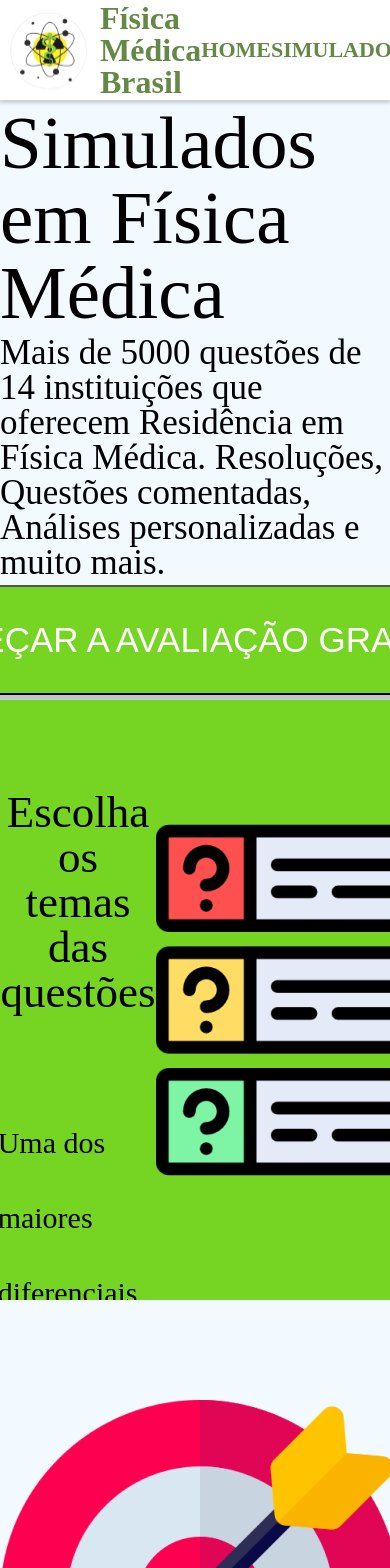
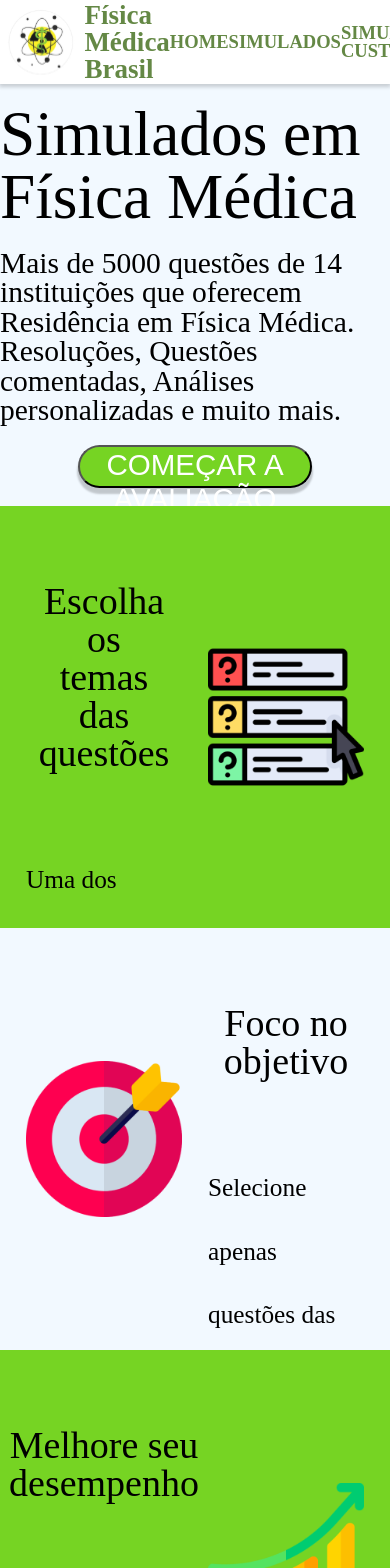
Before and after one commit to GDMeira/SimulAiFrontend, a React (Vite) app: page / in a window 390 px wide. Shown: the top 1568 px of the page. Built offline with nearby package versions, Linux system fonts and the light colour scheme.

Commit message:
Criação do componente Post na Home Page e início da implementação de responsividade na navBar e na Home page

```diff
--- a/src/components/NavBar.jsx
+++ b/src/components/NavBar.jsx
@@ -28,11 +28,11 @@ export default function Footer() {
 
 const ContainerSC = styled.div`
     width: 100vw;
-    height: 100px;
+    height: 10vh;
     display: flex;
     justify-content: space-around;
     align-items: center;
-    font-size: 30px;
+    font-size: 3vh;
     position: fixed;
     top: 0;
     left: 0;
@@ -40,6 +40,7 @@ const ContainerSC = styled.div`
     background-color: #ffffff;
     box-shadow: 0 2px 4px 1px rgba(0, 0, 0, 0.2);
     opacity: 0.9;
+    overflow: hidden;
 
     div {
         display: flex;
@@ -51,15 +52,15 @@ const ContainerSC = styled.div`
 `;
 
 const LogoTitleSC = styled.div`
-    font-size: 32px;
+    font-size: 3.2vh;
 
     img {
-        width: 100px;
+        width: 10vh;
     }
 `;
 
 const ContainerPagesLink = styled.div`
-    width: 900px;
-    font-size: 22px;
+    width: 65vw;
+    font-size: 2.2vh;
     text-transform: uppercase;
 `;
--- a/src/pages/HomePage/HomePage.jsx
+++ b/src/pages/HomePage/HomePage.jsx
@@ -1,8 +1,9 @@
-import styled from "styled-components"
-import questoes from './images/questoes.png'
-import objetivo from './images/objetivo.png'
-import desempenho from './images/desempenho.png'
-import { useNavigate } from "react-router-dom"
+import styled from "styled-components";
+import questoes from './images/questoes.png';
+import objetivo from './images/objetivo.png';
+import desempenho from './images/desempenho.png';
+import { useNavigate } from "react-router-dom";
+import Post from "./Post";
 
 
 export default function HomePage({colors}) {
@@ -16,124 +17,20 @@ export default function HomePage({colors}) {
         {title:'Prepare-se para a Prova de Residência', text:'', image: undefined, button:'COMEÇAR A AVALIAÇÃO GRATUITA', path:'/LoginPage'}
     ];
 
-    function renderPost(post, position) {
-        const hasText = post.text !== '';
-        // const hasImage = post.image !== undefined;
-        const hasButton = post.button !== '';
-        const bgColors = [
-            {background:colors.color1, button:colors.color2},
-            {background:colors.color2, button:colors.color3}
-        ];
-
-
-        if (hasButton) {
-            //se position for par recebe bgColors[0], se não bgColors[1]
-            return (
-                <PostButtonSC color={bgColors[position%2]}>
-                    <h1>{post.title}</h1>
-                    {hasText && (<p>{post.text}</p>)}
-                    <button onClick={() => navigate(post.path)}>{post.button}</button>
-                </PostButtonSC>
-            )
-        } else if(position % 2 === 0) {
-            return (
-                <PostTextSC color={bgColors[0]}>
-                    <img src={post.image} alt="imagem" />
-                    <div>
-                        <h1>{post.title}</h1>
-                        <p>{post.text}</p>
-                    </div>
-                </PostTextSC>
-            )
-        } else {
-            return (
-                <PostTextSC color={bgColors[1]}>
-                    <div>
-                        <h1>{post.title}</h1>
-                        <p>{post.text}</p>
-                    </div>
-                    <img src={post.image} alt="imagem" />
-                </PostTextSC>
-            )
-        }
-    }
-
     return (
         <ContainerHomeSC>
-            {posts.map((post,i) => renderPost(post,i))}
+            {posts.map((post,i) => <Post key={i} post={post} position={i} colors={colors}/>)}
         </ContainerHomeSC>
     )
 }
 
 const ContainerHomeSC = styled.main`
     width: 100vw;
-    margin-top: 100px;
+    margin-top: 10vh;
     display: flex;
     flex-direction: column;
     justify-content: flex-start;
     align-items: center;
-    font-size: 50px;
+    font-size: 5vh;
     background-color: lightblue;
 `
-
-const PostTextSC = styled.div`
-    width: 100%;
-    height: 600px;
-    display: flex;
-    justify-content: space-evenly;
-    align-items: center;
-    background-color: ${props => props.color.background};
-
-    div {
-        width: 40%;
-        height: 100%;
-        display: flex;
-        flex-direction: column;
-        justify-content: flex-start;
-        align-items: center;
-
-        h1 {
-            font-size: 0.9em;
-            margin: 2em;
-            text-align: center;
-        }
-
-        p {
-            font-size: 0.6em;
-            line-height: 2.5em;
-            text-align: left;
-        }
-    }
-
-    img {
-        width: 400px;
-    }
-`;
-
-const PostButtonSC = styled.div`
-    width: 100%;
-    height: 600px;
-    display: flex;
-    flex-direction: column;
-    justify-content: space-evenly;
-    align-items: center;
-    background-color: ${props => props.color.background};
-
-    h1 {
-        font-size: 1.5em;
-    }
-
-    p {
-        font-size: 0.7em;
-    }
-
-    button {
-        width: 680px;
-        height: 110px;
-        background-color: ${props => props.color.button};
-        color: #fff;
-        font-size: 0.7em;
-        border-radius: 2em;
-        box-shadow: 0 5px 2px 1px rgba(0, 0, 0, 0.2);
-    }
-`;
--- /dev/null
+++ b/src/pages/HomePage/Post.jsx
@@ -0,0 +1,108 @@
+import { useNavigate } from "react-router-dom";
+import styled from "styled-components";
+
+export default function Post({ position, post, colors }) {
+    const navigate = useNavigate();
+
+    const hasText = post.text !== '';
+    // const hasImage = post.image !== undefined;
+    const hasButton = post.button !== '';
+    const bgColors = [
+        { background: colors.color1, button: colors.color2 },
+        { background: colors.color2, button: colors.color3 }
+    ];
+
+
+    if (hasButton) {
+        //se position for par recebe bgColors[0], se não bgColors[1]
+        return (
+            <PostButtonSC color={bgColors[position % 2]}>
+                <h1>{post.title}</h1>
+                {hasText && (<p>{post.text}</p>)}
+                <button onClick={() => navigate(post.path)}>{post.button}</button>
+            </PostButtonSC>
+        )
+    } else if (position % 2 === 0) {
+        return (
+            <PostTextSC color={bgColors[0]}>
+                <img src={post.image} alt="imagem" />
+                <div>
+                    <h1>{post.title}</h1>
+                    <p>{post.text}</p>
+                </div>
+            </PostTextSC>
+        )
+    } else {
+        return (
+            <PostTextSC color={bgColors[1]}>
+                <div>
+                    <h1>{post.title}</h1>
+                    <p>{post.text}</p>
+                </div>
+                <img src={post.image} alt="imagem" />
+            </PostTextSC>
+        )
+    }
+}
+
+const PostTextSC = styled.div`
+    width: 100%;
+    height: 50vh;
+    display: flex;
+    justify-content: space-evenly;
+    align-items: center;
+    background-color: ${props => props.color.background};
+
+    div {
+        width: 40%;
+        height: 100%;
+        display: flex;
+        flex-direction: column;
+        justify-content: flex-start;
+        align-items: center;
+
+        h1 {
+            font-size: 0.9em;
+            margin: 2em;
+            text-align: center;
+        }
+
+        p {
+            font-size: 0.6em;
+            line-height: 2.5em;
+            text-align: left;
+        }
+    }
+
+    img {
+        width: 40vw;
+    }
+`;
+
+const PostButtonSC = styled.div`
+    width: 100%;
+    height: 50vh;
+    display: flex;
+    flex-direction: column;
+    justify-content: space-evenly;
+    align-items: center;
+    background-color: ${props => props.color.background};
+
+    h1 {
+        font-size: 1.5em;
+    }
+
+    p {
+        font-size: 0.7em;
+    }
+
+    button {
+        width: 60%;
+        height: 11vw;
+        background-color: ${props => props.color.button};
+        color: #fff;
+        font-size: 0.7em;
+        border-radius: 2em;
+        box-shadow: 0 5px 2px 1px rgba(0, 0, 0, 0.2);
+    }
+`;
```
Also changed, not shown: src/contexts/colors.js (added).
